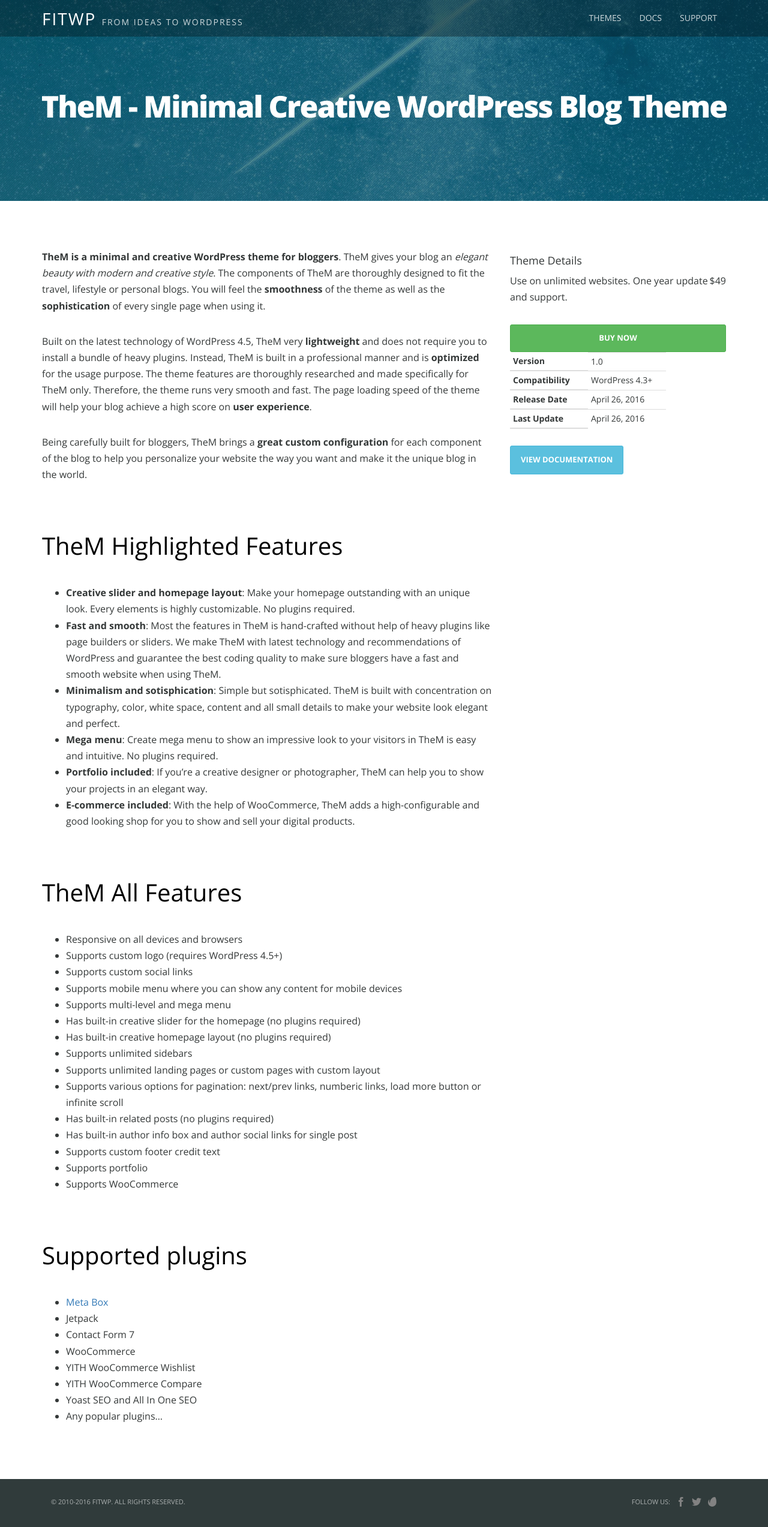
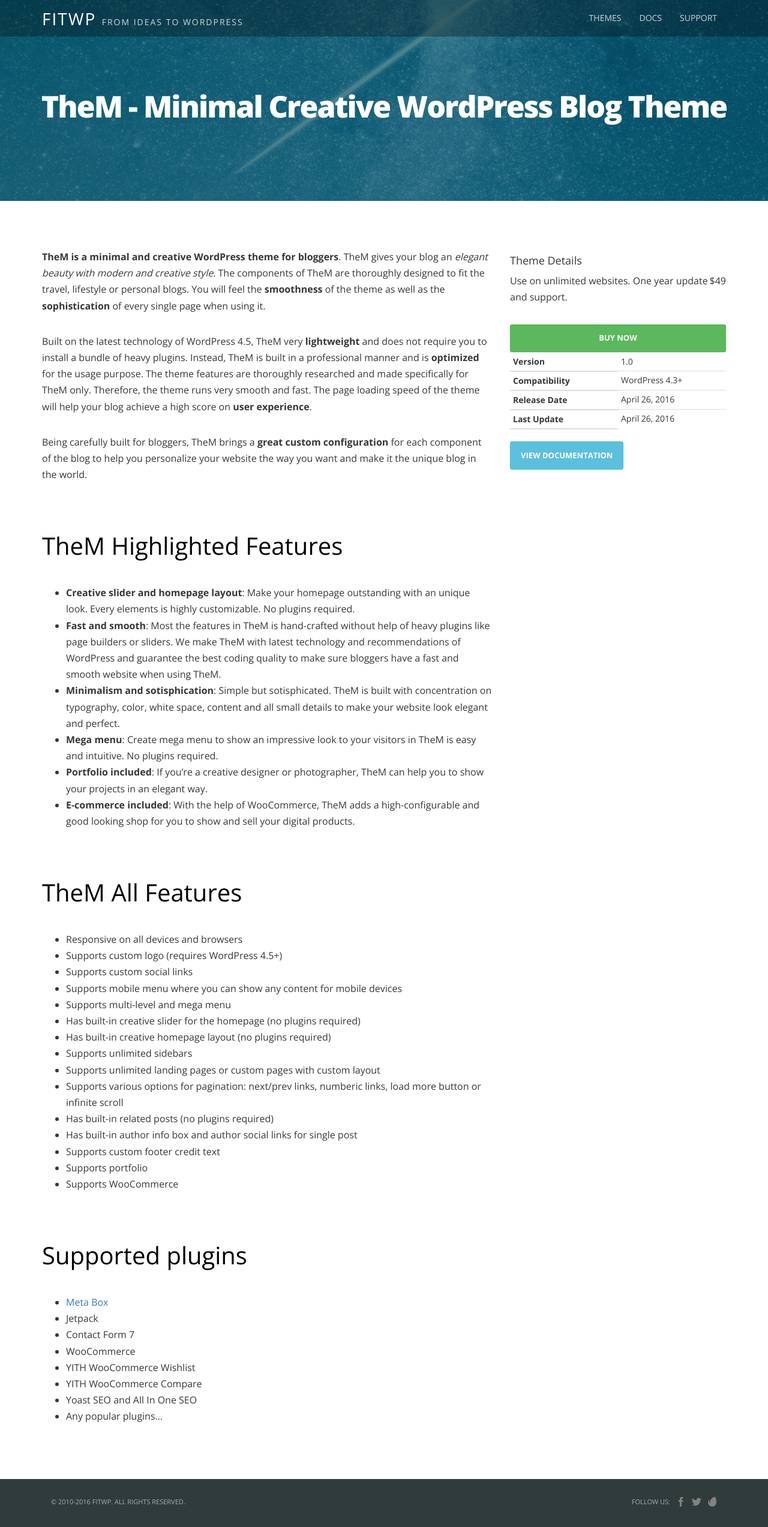
Before and after one commit to fitwp/fitwp.github.io, a Jekyll site: the page built from wordpress-themes/them.html, in a window 1280 px wide. Shown: the whole page at 60% size. Built offline with Jekyll 4.4.1, drawn with Linux system fonts in a browser that asks for light colours.

Commit message:
Update them.html

```diff
--- a/wordpress-themes/them.html
+++ b/wordpress-themes/them.html
@@ -56,15 +56,15 @@
         <li>Any popular plugins…</li>
     </ul>
 </div>
-<div class="col-md-4">
+<div class="col-md-4 theme-info">
 	<h4>Theme Details</h4>
 	<div class="price pull-right">$49</div>
 
 	<p>Use on unlimited websites. One year update and support.</p>
 
-	<button class="btn btn-success btn-lg btn-block">Buy Now</button>
+	<button class="btn btn-success btn-lg btn-block btn-buy">Buy Now</button>
 
-	<table class="table-condensed">
+	<table class="table table-condensed">
 		<tr>
 			<th>Version</th>
 			<td>1.0</td>
@@ -82,5 +82,5 @@
 			<td>April 26, 2016</td>
 		</tr>
 	</table>
-	<p><a class="btn btn-info btn-sm" href="/docs/them">View Documentation</a></p>
+	<p><a class="btn btn-info btn-sm btn-docs" href="/docs/them">View Documentation</a></p>
 </div>
```
